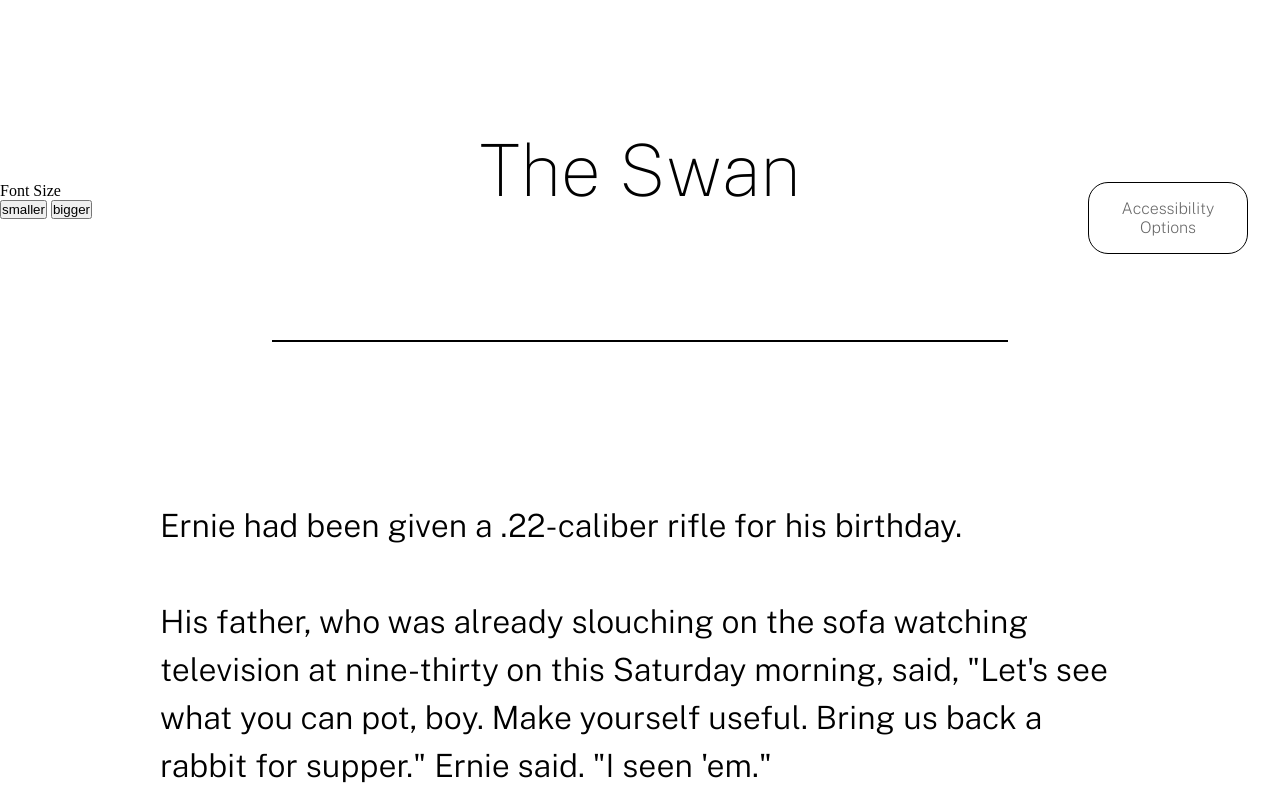
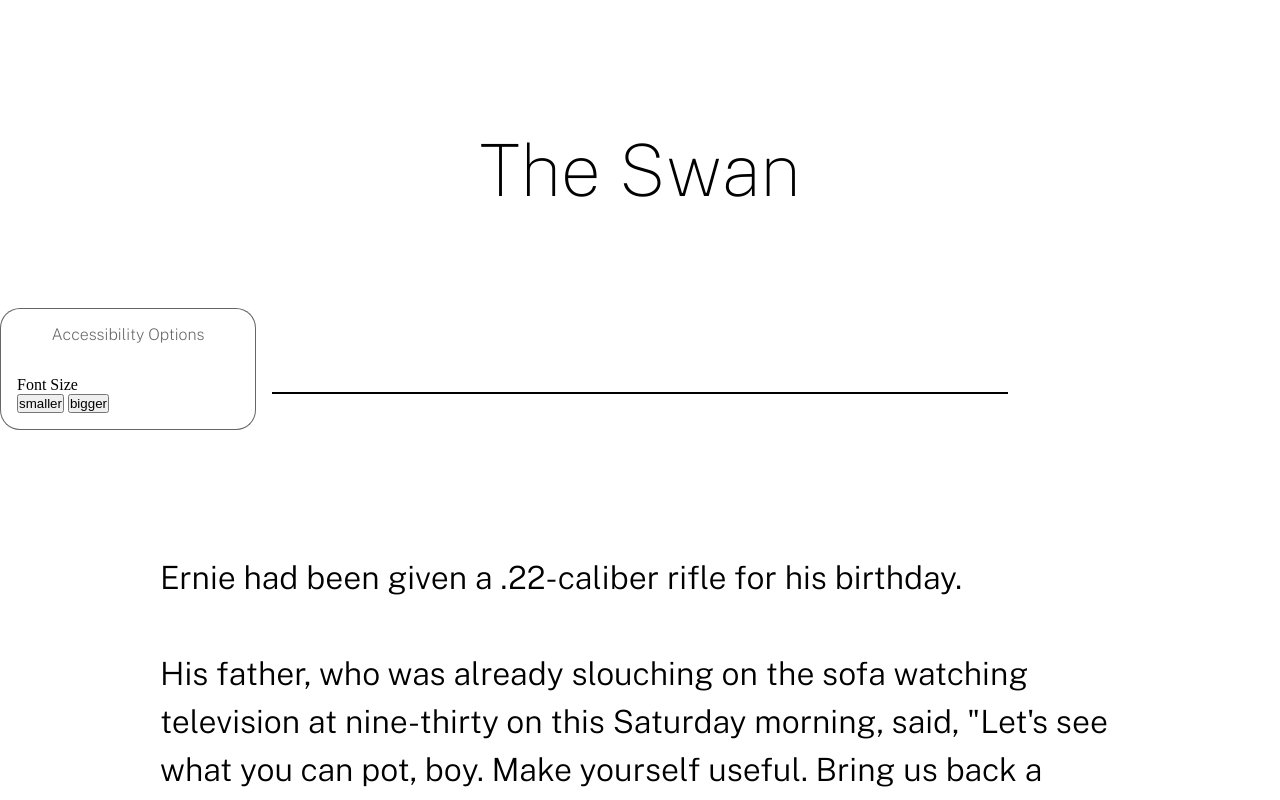
Before and after one commit to Ssenseii/SimpleTextReader, a plain HTML site: page index.html in a window 1280 px wide. Both pictures are taken after a click on the button "Accessibility Options". Shown: the top 800 px of the page. Drawn offline with nearby package versions, Linux system fonts and the light colour scheme.

Commit message:
working on the drop down accessibility menu

```diff
--- a/_globals.scss
+++ b/_globals.scss
@@ -10,3 +10,7 @@ html{
     padding: 0;
     box-sizing: inherit;
 }
+
+.show{
+    display: block;
+}
--- a/_header.scss
+++ b/_header.scss
@@ -1,83 +1,99 @@
-.header{
+.header {
     padding-top: 8rem;
     display: flex;
     flex-direction: column;
     justify-content: center;
 
-    &__title{
+    &__title {
         align-self: center;
-        font-family: 'Public Sans', sans-serif;
+        font-family: "Public Sans", sans-serif;
         font-weight: 100;
         font-size: 48px;
         margin-bottom: 6rem;
-
     }
 
-    &__access{
+    &__access {
         width: 100%;
-        position: fixed;
+        position: relative;
 
-        &-button{
-            padding: 1rem 1rem;
+        &-button {
+            padding: 1rem;
             width: 10rem;
-            float: right;
-            display: flex;
-            justify-content: right;
             position: relative;
-            margin-right: 2rem;
 
-            font-family: 'Public Sans', sans-serif;
+            font-family: "Public Sans", sans-serif;
             font-weight: 200;
             font-size: 16px;
 
             color: rgb(102, 102, 102);
 
             background-color: white;
-            border: 1px solid #000;
+            border: 1px solid rgb(102, 102, 102);;
             border-radius: 20px;
 
-            &:hover{
+            &:hover {
                 cursor: pointer;
                 font-weight: 400;
                 color: #000;
                 border: 1px solid #000;
             }
+
+            &:focus{
+                width: 16rem;
+                border-bottom-left-radius: 0;
+                border-bottom-right-radius: 0;
+                border-bottom: none;
+                transition: all 0.1s;
+            }
+        }
+
+        &-content {
+            display: none;
+            position: absolute;
+            background-color: #fff;
+            border: 1px solid rgb(102, 102, 102);
+
+
+            border-top: none;
+            border-bottom-left-radius: 20px;
+            border-bottom-right-radius: 20px;
+            width: 16rem;
+            padding: 1rem;
+            z-index: 1;
         }
 
     }
 }
 
-.border{
+.show{
+    display: block;
+}
+
+.border {
     display: flex;
     justify-content: center;
     align-items: center;
     margin-top: 2rem;
 
-    &__line{
-
-    width: 46rem;
-    height: 2px;
-    background-color: black;
+    &__line {
+        width: 46rem;
+        height: 2px;
+        background-color: black;
     }
 }
 
-
 @media screen and (max-width: 1500px) {
-
-    .header__title{
+    .header__title {
         font-size: 72px;
     }
-
 }
 
 @media screen and (max-width: 700px) {
-
-    .header__title{
+    .header__title {
         font-size: 48px;
     }
 
-
-    .border{
+    .border {
         visibility: hidden;
     }
 }
--- a/script.js
+++ b/script.js
@@ -9,3 +9,24 @@ let processScroll = () => {
 }
 
 document.addEventListener('scroll', processScroll);
+
+
+// accessibility
+
+function accessibility() {
+    document.getElementById("dropdown").classList.toggle("show");
+}
+
+// Close the dropdown menu if the user clicks outside of it
+window.onclick = function (event) {
+    if (!event.target.matches('.header__access-button')) {
+        var dropdowns = document.getElementsByClassName("header__access-content");
+        var i;
+        for (i = 0; i < dropdowns.length; i++) {
+            var openDropdown = dropdowns[i];
+            if (openDropdown.classList.contains('show')) {
+                openDropdown.classList.remove('show');
+            }
+        }
+    }
+}
```
Also changed, not shown: index.html (+1 -0 lines), dist/style.css, 1 other file.
